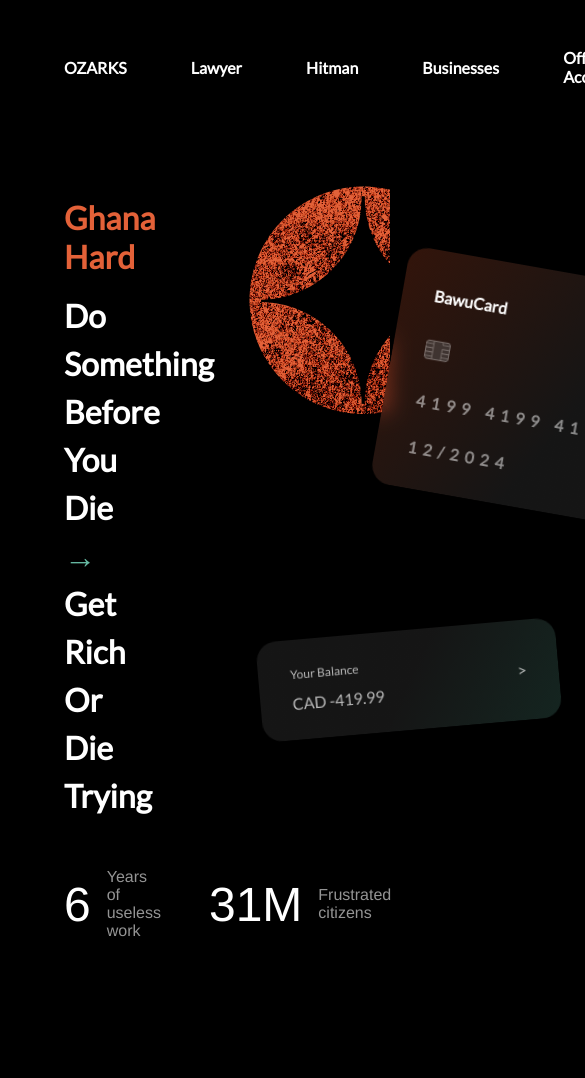
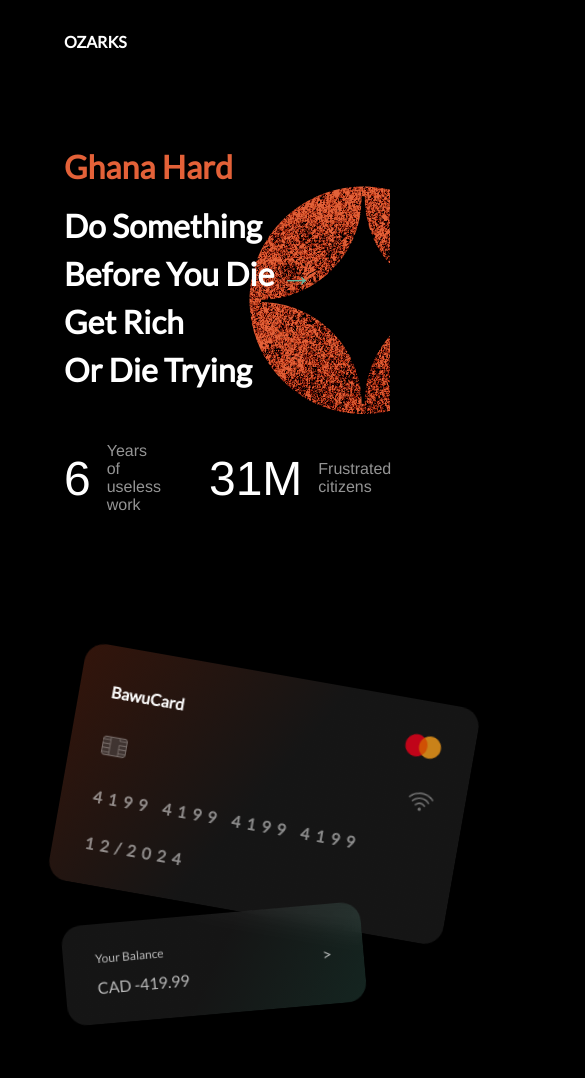
Before and after one commit to SethMegbetor/base-c6-p1, a plain HTML site: page index.html in a window 390 px wide. Shown: the top 1078 px of the page, 585 px wide, since content can reach past the window. Before the commit the page ends 1036 px from the top, so only its background shows below. Drawn offline with Linux system fonts and the light colour scheme.

Commit message:
project completed

```diff
--- a/style.css
+++ b/style.css
@@ -122,41 +122,42 @@ body {
   padding: 2em;
 }
 
-.card img{
+.card img {
   width: 15%;
   opacity: 0.8;
 }
 
-.card > .row{
+.card > .row {
   width: 100%;
   display: flex;
   justify-content: space-between;
   align-items: center;
 }
 
-.master-logo{
+.master-logo {
   display: flex;
   justify-content: flex-end;
 }
 
-.chip{
+.chip {
   opacity: 0.5;
 }
 
-.network{
+.network {
   display: flex;
   justify-content: flex-end;
   opacity: 0.5;
 }
 
-.card-num, .exp-date{
+.card-num,
+.exp-date {
   /* font-family: 'Segoe UI', Tahoma, Geneva, Verdana, sans-serif; */
   opacity: 0.5;
   letter-spacing: 6px;
   text-align: left;
 }
 
-.card-balance{
+.card-balance {
   position: relative;
   top: 12em;
   transform: rotate(-5deg);
@@ -177,13 +178,37 @@ justify-content: space-between;
   align-items: center;
 }
 
-.card-col{
+.card-col {
   /* font-family: serif; */
   font-weight: 300;
   opacity: 0.7;
   line-height: 1.8em;
 }
 
-.card-title{
+.card-title {
   font-size: 12px;
 }
+
+/* Mobile View */
+@media (max-width: 900px) {
+  .nav-links {
+    display: none;
+  }
+  .content {
+    flex-direction: column;
+  }
+  .col{
+    width: 100%;
+  }
+  .header{
+    font-size: 2em;
+  }
+  .card{
+    top: 0;
+    left: 0;
+  }
+
+  .card-balance{
+    top: 0;
+  }
+}
```
Lines whose indentation alone changed are shown as unchanged.
